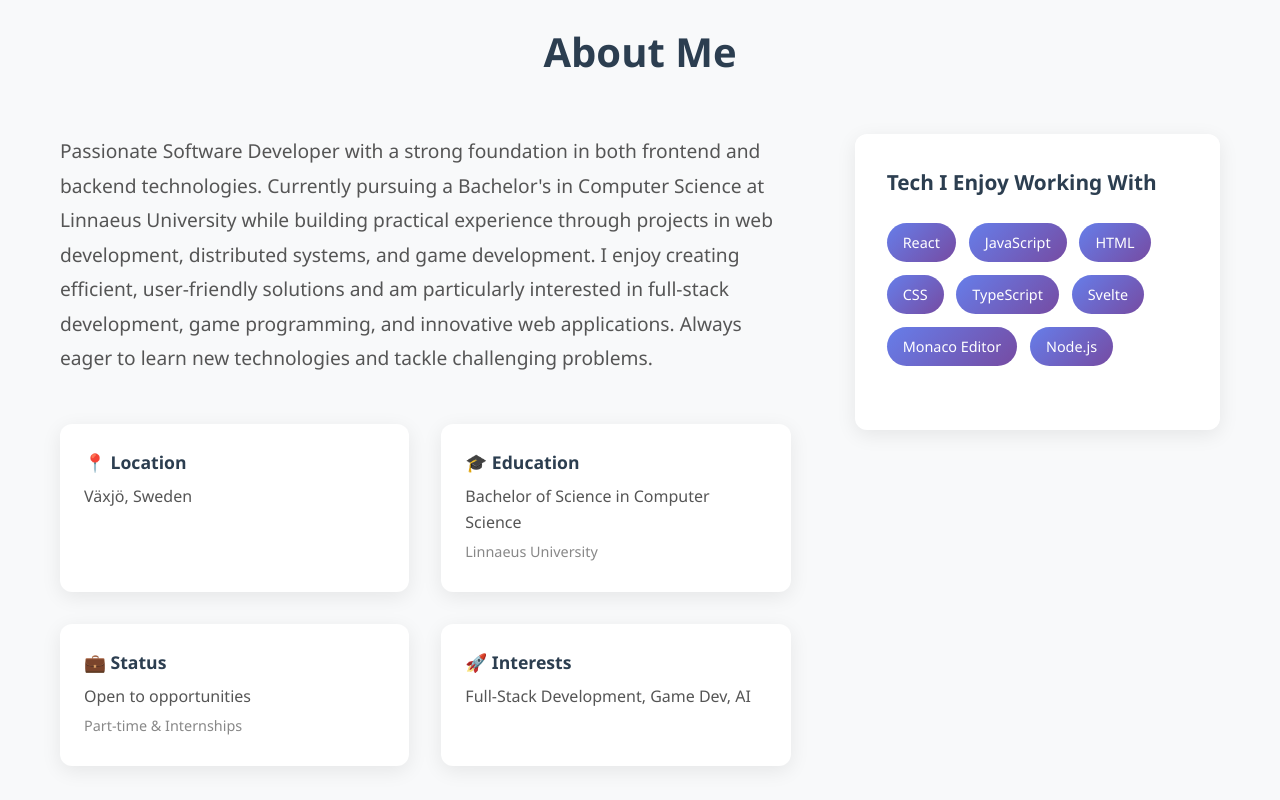
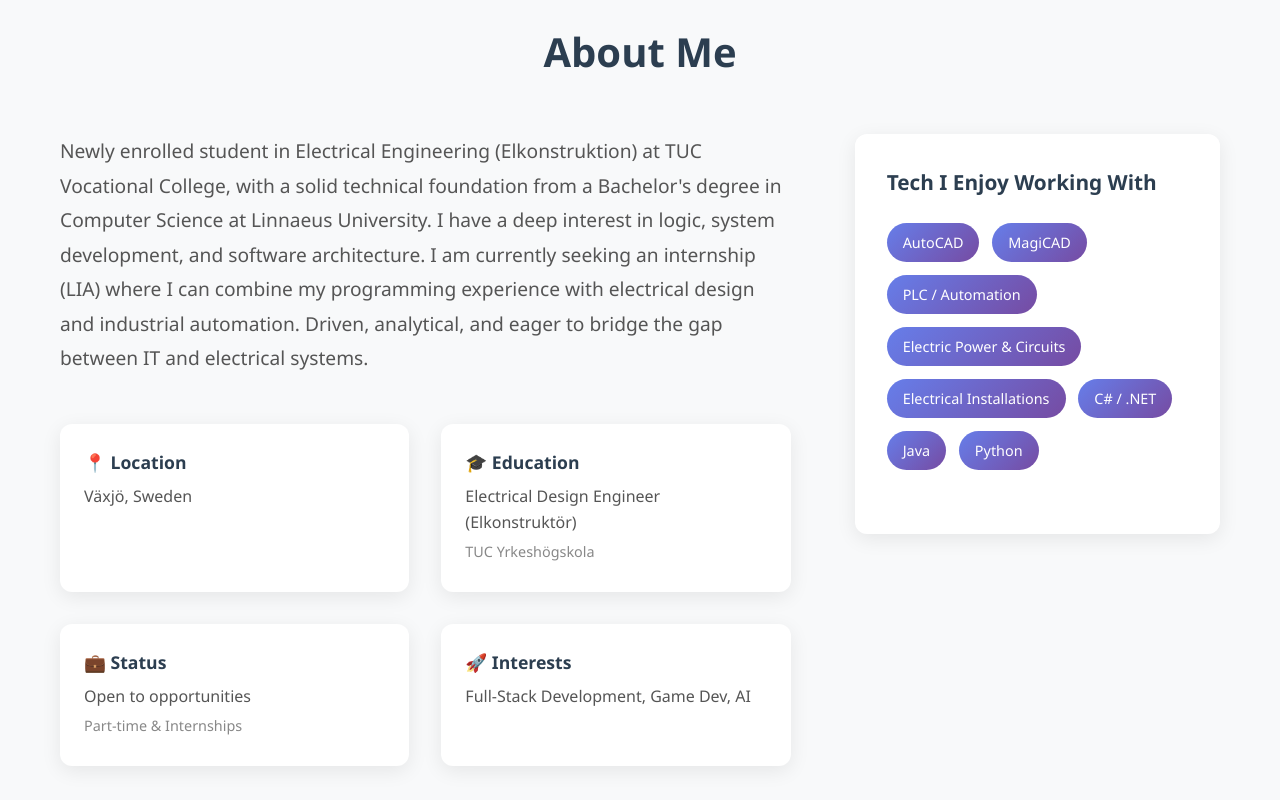
Before and after one commit to alhusseinalahmed/portfolio-app, a React (Vite) app: page / in a window 1280 px wide. Shown: the part 880-1680 px from the top of the page. Built offline with nearby package versions, Linux system fonts and the light colour scheme.

Commit message:
Revise portfolio data with updated information
Updated personal information, education, and skills in portfolioData.js. Enhanced project descriptions and added new skills related to electrical design and automation.

```diff
--- a/src/data/portfolioData.js
+++ b/src/data/portfolioData.js
@@ -1,25 +1,32 @@
 export const portfolioData = {
   // Personal Information
   name: "Al Hussein Al Ahmed",
-  title: "Software Developer",
+  title: "Electrical Design Engineer & Software Developer",
   email: "alhusseinalahmed@gmail.com",
-  phone: "", // Consider adding a phone number if comfortable
+  phone: "076-427 05 73",
   location: "Växjö, Sweden",
   linkedin: "https://www.linkedin.com/in/alhusseinalahmed/",
   github: "https://github.com/alhusseinalahmed",
 
   // About Section
   about:
-    "Passionate Software Developer with a strong foundation in both frontend and backend technologies. Currently pursuing a Bachelor's in Computer Science at Linnaeus University while building practical experience through projects in web development, distributed systems, and game development. I enjoy creating efficient, user-friendly solutions and am particularly interested in full-stack development, game programming, and innovative web applications. Always eager to learn new technologies and tackle challenging problems.",
+    "Newly enrolled student in Electrical Engineering (Elkonstruktion) at TUC Vocational College, with a solid technical foundation from a Bachelor's degree in Computer Science at Linnaeus University. I have a deep interest in logic, system development, and software architecture. I am currently seeking an internship (LIA) where I can combine my programming experience with electrical design and industrial automation. Driven, analytical, and eager to bridge the gap between IT and electrical systems.",
 
   // Education
   education: [
+    {
+      degree: "Electrical Design Engineer (Elkonstruktör)",
+      institution: "TUC Yrkeshögskola",
+      year: "2026-2028",
+      details:
+        "Ongoing higher vocational education focusing on Electric Power, Electrical Installations, Electrical Design in CAD (AutoCAD/MagiCAD), Automation Technology, Contract Law, and Project Management.",
+    },
     {
       degree: "Bachelor of Science in Computer Science",
       institution: "Linnaeus University",
       year: "2023-2026",
       details:
-        "Ongoing degree focusing on software engineering principles, algorithms, and modern web technologies. Key coursework includes Data Structures, Algorithms, Web Development, Database Systems, and Software Engineering.",
+        "Completed degree focusing on software engineering principles, algorithms, and modern web technologies. Key coursework includes Object-oriented Programming, Software Design, Computer Security, Algorithms, Networks, and Databases.",
     },
     {
       degree: "Information and Media Technology Program",
@@ -37,84 +44,38 @@ export const portfolioData = {
       company: "Acino AB",
       period: "Summer 2023",
       description:
-        "Contributed to the development of a custom level editor for an indie game using Unity Engine. Gained experience in game development workflows, C# programming, and collaborative software development practices.",
+        "Contributed to the development of a custom level editor for an indie game using Unity Engine. Gained experience in game development workflows, C# programming, modular code architecture, and collaborative software development practices in an agile environment.",
     },
   ],
 
   // Skills (organized by category)
   skills: {
-    Frontend: [
-      "React",
+    "Electrical Design & Automation": [
+      "AutoCAD",
+      "MagiCAD",
+      "PLC / Automation",
+      "Electric Power & Circuits",
+      "Electrical Installations"
+    ],
+    "Software & Systems": [
+      "C# / .NET",
+      "Java",
+      "Python",
+      "C++",
       "JavaScript",
-      "HTML",
-      "CSS",
-      "TypeScript",
-      "Svelte",
-      "Monaco Editor",
-    ],
-    Backend: [
-      "Node.js",
-      "Express",
-      "Go (Golang)",
-      "Python",
-      "Java",
-      "C#",
-      "Redis",
-      "Socket.io",
-      "MongoDB",
-      "MySQL",
+      "Network Programming",
+      "Databases (SQL)",
     ],
     "Game Development": ["Unity", "C#", "Photon"],
-    "Tools & Technologies": ["Git", "Docker", "VS Code", "Figma", "Unity Engine"],
+    "Tools & Technologies": ["Git", "Docker", "VS Code", "Unity Engine"],
   },
 
   // Projects
   projects: [
     {
-      title: "Distributed Collaborative IDE",
-      description:
-        "A real-time, distributed code editor allowing users to write and execute Python and C++ code simultaneously in isolated environments. Features a microservices architecture with a Node.js coordinator for WebSocket synchronization, a Go-based execution engine, Redis for state persistence, and Docker for secure sandboxing.",
-      technologies: [
-        "Go",
-        "Node.js",
-        "Redis",
-        "Docker",
-        "Socket.io",
-        "JavaScript",
-        "Monaco Editor",
-      ],
-      demoLink: "https://github.com/alhusseinalahmed/collaborative-ide",
-      codeLink: "https://github.com/alhusseinalahmed/collaborative-ide",
-      image: "images/ide_project.png", // Make sure to add a screenshot here!
-      category: "Distributed Systems",
-      status: "Completed",
-      featured: true,
-    },
-    {
-      title: "Cloud Notes App",
-      description:
-        "A secure, full-stack note-taking application featuring JWT authentication, real-time cloud synchronization with TiDB, and a responsive masonry layout. Built with a decoupled architecture using Spring Boot and React.",
-      technologies: [
-        "Java",
-        "Spring Boot",
-        "React.js",
-        "MySQL (TiDB)",
-        "Docker",
-        "JWT",
-        "Render",
-        "Vercel",
-      ],
-      demoLink: "https://notesapp-2025.vercel.app/login",
-      codeLink: "https://github.com/alhusseinalahmed/notesapp_2025",
-      category: "Full-Stack",
-      status: "Completed",
-      featured: true,
-      image: "images/notes_app.png",
-    },
-    {
       title: "Multiplayer FPS Game with Unity",
       description:
-        "A fully functional multiplayer first-person shooter game built with Unity and Photon networking. Features real-time multiplayer gameplay, character customization, and multiple game modes.",
+        "A fully functional multiplayer first-person shooter game created independently from scratch with Unity and Photon networking. Features real-time synchronization, C# scripting for game logic, custom matchmaking, character customization, and multiple game modes.",
       technologies: ["C#", "Unity", "Photon"],
       demoLink: "https://youtu.be/WXrrmhJMJf4",
       codeLink: "https://github.com/alhusseinalahmed/Rapid-Reload",
@@ -123,23 +84,5 @@ export const portfolioData = {
       status: "Completed",
       featured: true,
     },
-    {
-      title: "Weather App using Flutter",
-      description:
-        "A Flutter-based weather application that fetches real-time weather data from an API and displays it in a user-friendly interface.",
-      technologies: [
-        "Flutter",
-        "Dart",
-        "API",
-        "OpenWeatherAPI",
-        "Android Studio",
-      ],
-      demoLink: "https://github.com/aa227hr/weather_app",
-      codeLink: "https://github.com/aa227hr/weather_app",
-      category: "Mobile Development",
-      status: "Completed",
-      featured: false,
-      image: "images/weather_app.png",
-    },
   ],
 };
```
